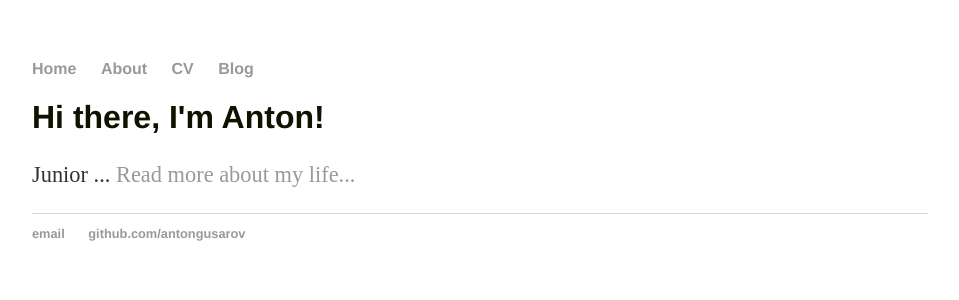
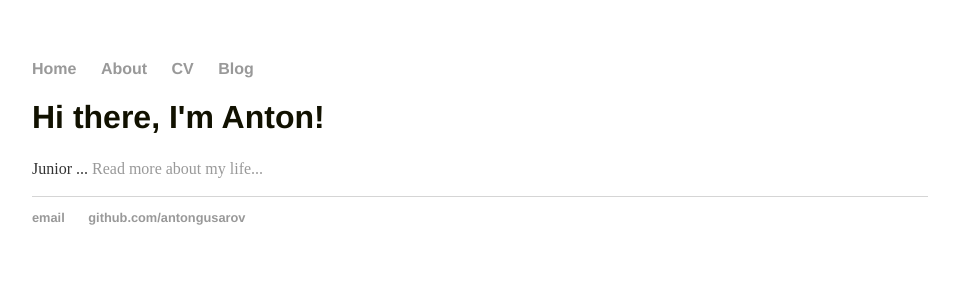
Before and after one commit to AntonGusarov/anton-g-notes.se, a Jekyll site: the page built from index.html, in a window 1280 px wide. Shown: the top 300 px of the page, without its empty margins (160-1119 px from the left). Built offline with Jekyll 4.4.1, drawn with Linux system fonts in a browser that asks for light colours.

Commit message:
Update main.css

```diff
--- a/css/main.css
+++ b/css/main.css
@@ -25,7 +25,7 @@ h1 {
     color: #110;
 }
 p {
-    font-size: 1.4em;
+    font-size: 1.0em;
     line-height: 1.4em;
     color: #333;
 }
@@ -36,7 +36,7 @@ footer {
 
 ul.posts {
     margin: 20px auto 40px;
-    font-size: 0.5em;
+    font-size: 1.2em;
 }
 
 ul.posts li {
```
